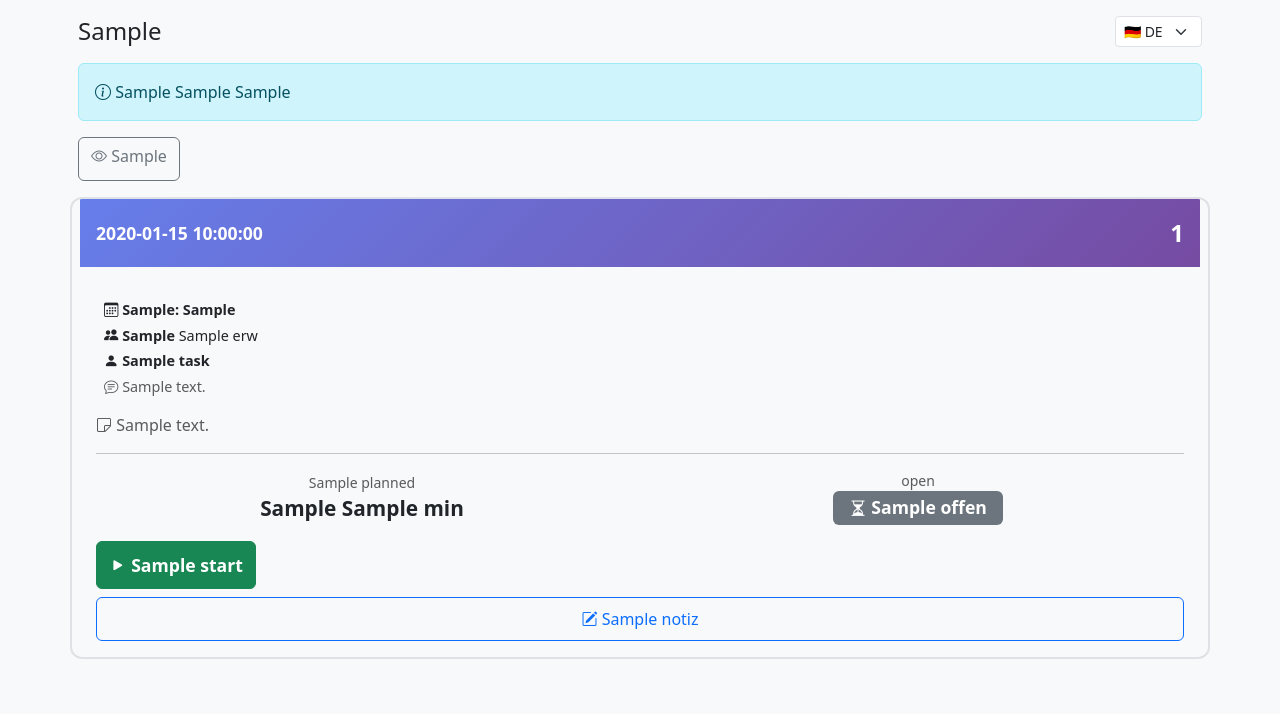
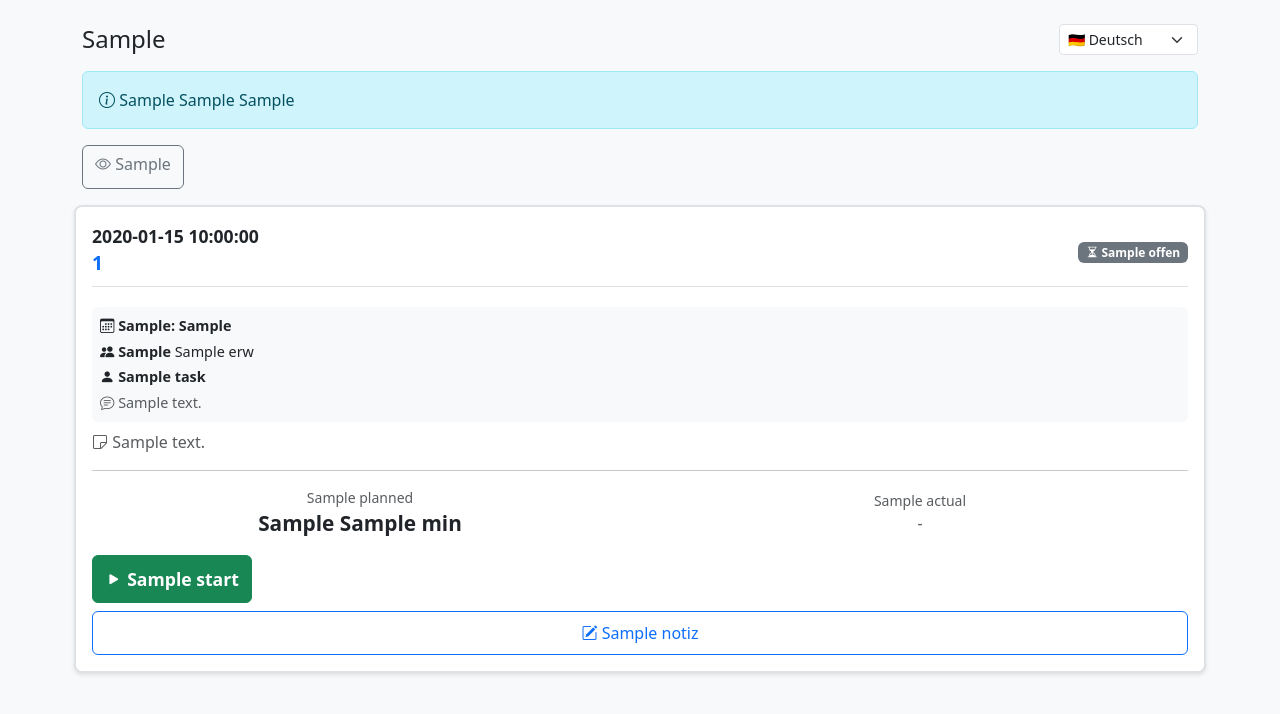
Before and after one commit to AlexanderGutHiller/smoobu-staff-planner-pro, a FastAPI app: template app/templates/cleaner.html in a window 1280 px wide. Shown: the top 714 px of the page. Run offline with FastAPI, Linux system fonts and the light colour scheme; the template is opened without the code that fills it: most values are stand-ins (such as "Sample title", 1, 10 or a date in 2020).

Commit message:
Add files via upload

```diff
--- a/app/main.py
+++ b/app/main.py
@@ -291,6 +291,8 @@ async def refresh_bookings_job():
             apt_id = int(apt.get("id")) if apt.get("id") is not None else None
             apt_name = apt.get("name") or ""
             guest_name = _best_guest_name(it)
+            if guest_name:
+                log.debug("📝 Guest name for booking %d: '%s'", b_id, guest_name)
             arrival = (it.get("arrival") or "")[:10]
             departure = (it.get("departure") or "")[:10]
 
@@ -390,7 +392,11 @@ async def refresh_bookings_job():
             b.adults = int(it.get("adults") or 1)
             b.children = int(it.get("children") or 0)
             b.guest_comments = (it.get("guestComments") or it.get("comments") or "")[:2000]
-            b.guest_name = guest_name or ""
+            b.guest_name = (guest_name or "").strip()
+            if b.guest_name:
+                log.debug("✅ Saving guest name '%s' for booking %d", b.guest_name, b_id)
+            else:
+                log.warning("⚠️ No guest name found for booking %d (apt: %s)", b_id, apt_name)
 
             seen_booking_ids.append(b_id)
 
@@ -459,8 +465,9 @@ async def admin_home(request: Request, token: str, date_from: Optional[str] = Qu
     apts = db.query(Apartment).filter(Apartment.active==True).all()
     apt_map = {a.id: a.name for a in apts}
     bookings = db.query(Booking).all()
-    book_map = {b.id: b.guest_name for b in bookings}
-    booking_details_map = {b.id: {'adults': b.adults or 0, 'children': b.children or 0, 'guest_name': b.guest_name or ''} for b in bookings}
+    book_map = {b.id: (b.guest_name or "").strip() for b in bookings if b.guest_name}
+    booking_details_map = {b.id: {'adults': b.adults or 0, 'children': b.children or 0, 'guest_name': (b.guest_name or "").strip()} for b in bookings}
+    log.debug("📊 Created book_map with %d entries, %d have guest names", len(bookings), len([b for b in bookings if b.guest_name and b.guest_name.strip()]))
 
     # Timelog-Daten für jedes Task
     timelog_map = {}
@@ -784,8 +791,8 @@ async def cleaner_home(request: Request, token: str, show_done: int = 0, db=Depe
     apts = db.query(Apartment).all()
     apt_map = {a.id: a.name for a in apts}
     bookings = db.query(Booking).all()
-    book_map = {b.id: b.guest_name for b in bookings}
-    booking_details_map = {b.id: {'adults': b.adults or 0, 'children': b.children or 0, 'guest_name': b.guest_name or ''} for b in bookings}
+    book_map = {b.id: (b.guest_name or "").strip() for b in bookings if b.guest_name}
+    booking_details_map = {b.id: {'adults': b.adults or 0, 'children': b.children or 0, 'guest_name': (b.guest_name or "").strip()} for b in bookings}
     month = dt.date.today().strftime("%Y-%m")
     minutes = 0
     logs = db.query(TimeLog).filter(TimeLog.staff_id==s.id, TimeLog.actual_minutes!=None).all()
--- a/app/templates/cleaner.html
+++ b/app/templates/cleaner.html
@@ -4,12 +4,14 @@
 <link href="https://cdn.jsdelivr.net/npm/bootstrap-icons@1.11.3/font/bootstrap-icons.css" rel="stylesheet">
 <title>{{ trans.meine_einsätze }}</title>
 <style>
-body { padding-bottom: 20px; }
 .task-card {
   border: 2px solid #dee2e6;
-  border-radius: 12px;
+  border-radius: 8px;
+  padding: 1rem;
+  margin-bottom: 1rem;
+  background: white;
+  box-shadow: 0 2px 4px rgba(0,0,0,0.1);
   transition: all 0.2s;
-  overflow: hidden;
 }
 .task-card:hover {
   border-color: #0d6efd;
@@ -18,6 +20,7 @@ body { padding-bottom: 20px; }
 .task-card.done {
   opacity: 0.6;
   border-color: #6c757d;
+  background-color: #f8f9fa;
 }
 .task-card.disabled {
   opacity: 0.5;
@@ -29,6 +32,14 @@ body { padding-bottom: 20px; }
   border-width: 3px;
   background-color: #e7f8ff;
 }
+.task-card-header {
+  display: flex;
+  justify-content: space-between;
+  align-items: center;
+  margin-bottom: 0.75rem;
+  padding-bottom: 0.5rem;
+  border-bottom: 1px solid #dee2e6;
+}
 .timer-display {
   font-size: 2.5rem;
   font-weight: bold;
@@ -39,7 +50,6 @@ body { padding-bottom: 20px; }
   animation: pulse 2s infinite;
 }
 @keyframes pulse { 0%, 100% { opacity: 1; } 50% { opacity: 0.6; } }
-.progress.over { --bs-progress-bar-bg: #dc3545; }
 .guest-info {
   background: #f8f9fa;
   padding: 0.5rem;
@@ -60,31 +70,25 @@ body { padding-bottom: 20px; }
   font-size: 1.1rem;
   padding: 0.5rem 1rem;
 }
-.task-header {
-  background: linear-gradient(135deg, #667eea 0%, #764ba2 100%);
-  color: white;
-  padding: 1rem;
-}
 @media (max-width: 768px) {
   .container { padding-left: 10px; padding-right: 10px; }
   .btn { padding: 0.5rem 0.75rem; font-size: 0.875rem; }
   .timer-display { font-size: 2rem; }
-  .task-card { margin-bottom: 1rem; }
 }
 </style>
 </head>
-<body class="bg-light"><div class="container py-3 px-2">
-<div class="d-flex justify-content-between align-items-center mb-3">
+<body class="bg-light"><div class="container py-4">
+<div class="d-flex justify-content-between align-items-center mb-3 flex-wrap">
   <h1 class="mb-0" style="font-size: 1.5rem;">{{ trans.meine_einsätze }}</h1>
-  <select class="form-select form-select-sm" style="width: auto; max-width: 140px;" onchange="setLanguage(this.value)">
-    <option value="de" {% if lang == 'de' %}selected{% endif %}>🇩🇪 DE</option>
-    <option value="en" {% if lang == 'en' %}selected{% endif %}>🇬🇧 EN</option>
-    <option value="fr" {% if lang == 'fr' %}selected{% endif %}>🇫🇷 FR</option>
-    <option value="it" {% if lang == 'it' %}selected{% endif %}>🇮🇹 IT</option>
-    <option value="es" {% if lang == 'es' %}selected{% endif %}>🇪🇸 ES</option>
-    <option value="ro" {% if lang == 'ro' %}selected{% endif %}>🇷🇴 RO</option>
-    <option value="ru" {% if lang == 'ru' %}selected{% endif %}>🇷🇺 RU</option>
-    <option value="bg" {% if lang == 'bg' %}selected{% endif %}>🇧🇬 BG</option>
+  <select class="form-select form-select-sm" style="width: auto;" onchange="setLanguage(this.value)">
+    <option value="de" {% if lang == 'de' %}selected{% endif %}>🇩🇪 Deutsch</option>
+    <option value="en" {% if lang == 'en' %}selected{% endif %}>🇬🇧 English</option>
+    <option value="fr" {% if lang == 'fr' %}selected{% endif %}>🇫🇷 Français</option>
+    <option value="it" {% if lang == 'it' %}selected{% endif %}>🇮🇹 Italiano</option>
+    <option value="es" {% if lang == 'es' %}selected{% endif %}>🇪🇸 Español</option>
+    <option value="ro" {% if lang == 'ro' %}selected{% endif %}>🇷🇴 Română</option>
+    <option value="ru" {% if lang == 'ru' %}selected{% endif %}>🇷🇺 Русский</option>
+    <option value="bg" {% if lang == 'bg' %}selected{% endif %}>🇧🇬 Български</option>
   </select>
 </div>
 <script>
@@ -119,19 +123,29 @@ function setLanguage(lang) {
 {% set is_disabled = running_task_id and running_task_id != t.id and t.status != 'running' and t.status != 'done' %}
 {% set tl = timelog_map.get(t.id, {}) if timelog_map else {} %}
 <div class="col-12 task-card {% if t.status=='done' %}done{% elif is_disabled %}disabled{% elif t.status=='paused' %}paused{% endif %}">
-  <div class="task-header d-flex justify-content-between align-items-center">
+  <div class="task-card-header">
     <div>
       <strong style="font-size: 1.1rem;">{{ t.date | date_wd_de('short') }}</strong>
+      <div class="fw-bold text-primary" style="font-size: 1.2rem;">{% if t.apartment_id %}{{ apt_map.get(t.apartment_id, t.apartment_id) }}{% else %}{{ trans.manuelle_aufgabe }}{% endif %}</div>
     </div>
-    <div class="fw-bold" style="font-size: 1.5rem;">{% if t.apartment_id %}{{ apt_map.get(t.apartment_id, t.apartment_id) }}{% else %}{{ trans.manuelle_aufgabe }}{% endif %}</div>
+    <div>
+      {% if t.status=='running' %}
+        <span class="badge bg-success"><i class="bi bi-play-circle"></i> {{ trans.läuft }}</span>
+      {% elif t.status=='paused' %}
+        <span class="badge bg-info"><i class="bi bi-pause-circle"></i> {{ trans.pausiert }}</span>
+      {% elif t.status=='done' %}
+        <span class="badge bg-secondary"><i class="bi bi-check-circle"></i> {{ trans.erledigt }}</span>
+      {% else %}
+        <span class="badge bg-secondary"><i class="bi bi-hourglass-split"></i> {{ trans.offen }}</span>
+      {% endif %}
+    </div>
   </div>
-  <div class="p-3">
-    <div class="row">
-      <div class="col-12">
+  <div class="row">
+    <div class="col-12">
         {% if t.booking_id %}
           {% set guest_name = book_map.get(t.booking_id) or booking_details_map.get(t.booking_id, {}).get('guest_name', '') %}
-          {% if guest_name %}
-            <div class="mb-2"><i class="bi bi-person-fill"></i> <strong class="text-primary">{{ guest_name }}</strong></div>
+          {% if guest_name and guest_name.strip() %}
+            <div class="mb-2" style="font-size: 1.1rem;"><i class="bi bi-person-fill"></i> <strong class="text-primary">{{ guest_name }}</strong></div>
           {% endif %}
         {% endif %}
 
@@ -165,15 +179,11 @@ function setLanguage(lang) {
         <div class="fw-bold" style="font-size: 1.3rem;">{{ t.planned_minutes }} {{ trans.min }}</div>
       </div>
       <div class="col-6 text-center">
-        <div class="text-muted small">{{ trans.status }}</div>
-        {% if t.status=='running' %}
-          <span class="badge bg-success status-badge"><i class="bi bi-play-circle-fill"></i> {{ trans.läuft }}</span>
-        {% elif t.status=='paused' %}
-          <span class="badge bg-info status-badge"><i class="bi bi-pause-circle"></i> {{ trans.pausiert }}</span>
-        {% elif t.status=='done' %}
-          <span class="badge bg-secondary status-badge"><i class="bi bi-check-circle"></i> {{ trans.erledigt }}</span>
+        <div class="text-muted small">{{ trans.actual }}</div>
+        {% if tl.get('actual_minutes') %}
+          <div class="fw-bold" style="font-size: 1.3rem;">{{ tl.actual_minutes }} {{ trans.min }}</div>
         {% else %}
-          <span class="badge bg-secondary status-badge"><i class="bi bi-hourglass-split"></i> {{ trans.offen }}</span>
+          <div class="text-muted">-</div>
         {% endif %}
       </div>
     </div>
```
Also changed, not shown: app/templates/admin_home.html (+4 -4 lines).
